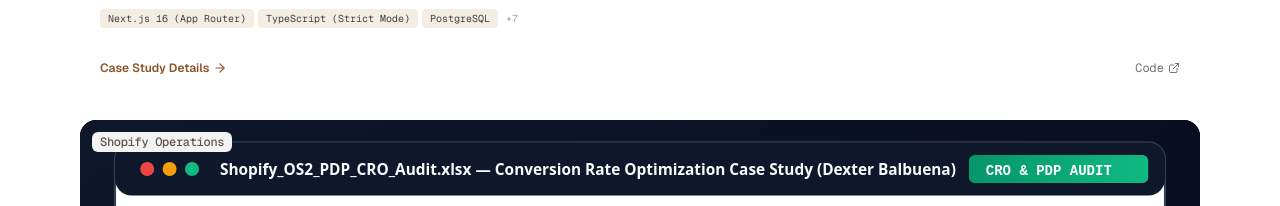
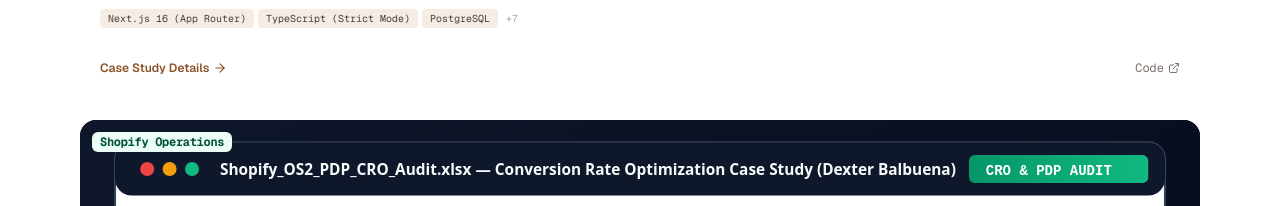
Before and after one commit to devbalbuena/dexter-balbuena-portfolio, a Next.js app: page / in a window 1280 px wide. Shown: the part 4640-4846 px from the top of the page. Built offline with nearby package versions, Linux system fonts and the light colour scheme; no server answers.

Commit message:
feat(ui): add shopify category badges and optimize work card rendering

```diff
--- a/src/components/home/FeaturedWork.tsx
+++ b/src/components/home/FeaturedWork.tsx
@@ -9,6 +9,7 @@ import { ArrowRight, ExternalLink } from "lucide-react";
 import { Reveal } from "@/components/ui/Reveal";
 import { TiltCard } from "@/components/ui/TiltCard";
 import { motion, useReducedMotion } from "motion/react";
+import { cn } from "@/lib/utils";
 
 interface FeaturedWorkProps {
   projects: Project[];
@@ -100,7 +101,11 @@ export function FeaturedWork({ projects }: FeaturedWorkProps) {
                       </div>
                     )}
                     <div className="absolute top-3 left-3 z-10 flex flex-wrap gap-1.5">
-                      <Badge variant="secondary" size="sm" className="bg-white/95 shadow-xs">
+                      <Badge
+                        variant={project.category === "shopify-ops" ? "success" : "secondary"}
+                        size="sm"
+                        className={cn("shadow-xs", project.category === "shopify-ops" ? "bg-emerald-50 font-bold text-emerald-900 border-emerald-300" : "bg-white/95")}
+                      >
                         {CATEGORY_LABELS[project.category]}
                       </Badge>
                     </div>
--- a/src/components/work/WorkFilterHub.tsx
+++ b/src/components/work/WorkFilterHub.tsx
@@ -215,7 +215,11 @@ export function WorkFilterHub({ projects }: WorkFilterHubProps) {
                         </div>
                       )}
                       <div className="absolute top-3 left-3 z-10 flex flex-wrap gap-1.5">
-                        <Badge variant="secondary" size="sm" className="bg-white/95 shadow-xs">
+                        <Badge
+                          variant={project.category === "shopify-ops" ? "success" : "secondary"}
+                          size="sm"
+                          className={cn("shadow-xs", project.category === "shopify-ops" ? "bg-emerald-50 font-bold text-emerald-900 border-emerald-300" : "bg-white/95")}
+                        >
                           {CATEGORY_LABELS[project.category]}
                         </Badge>
                       </div>
```
